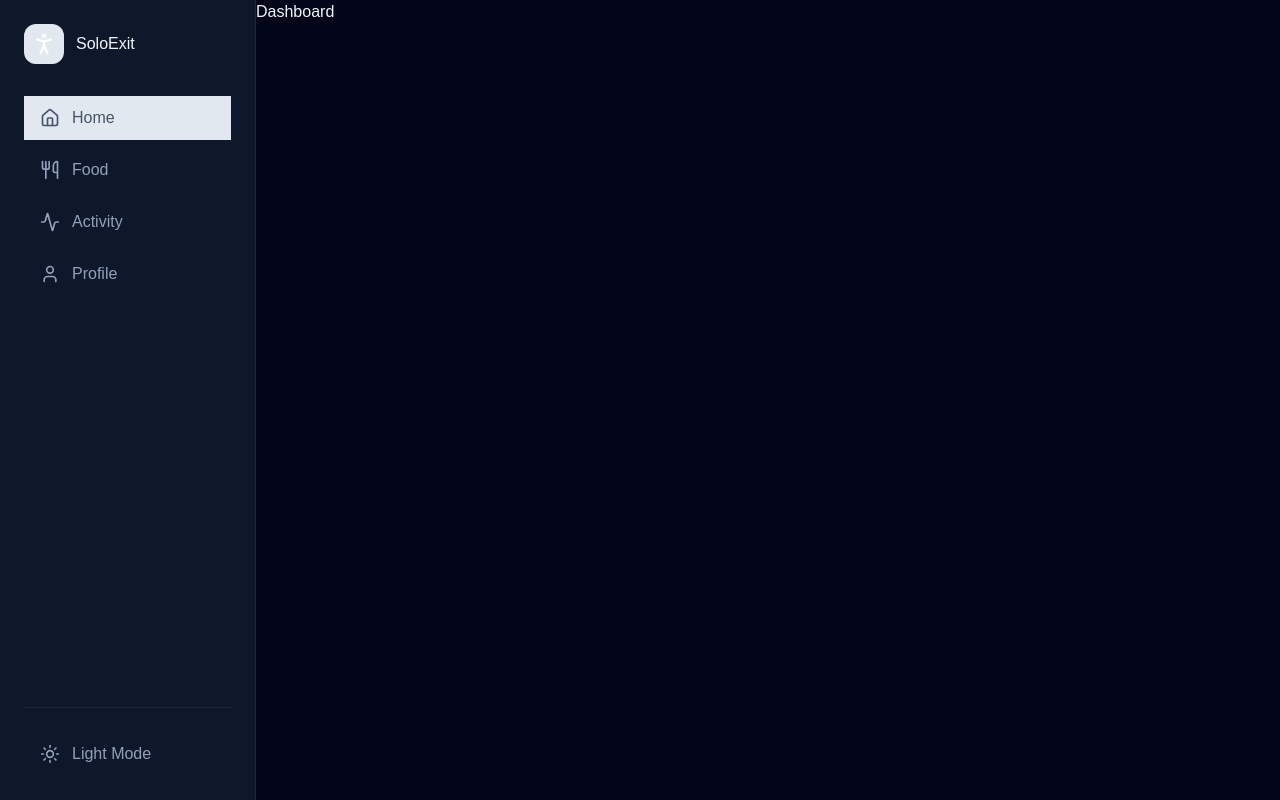
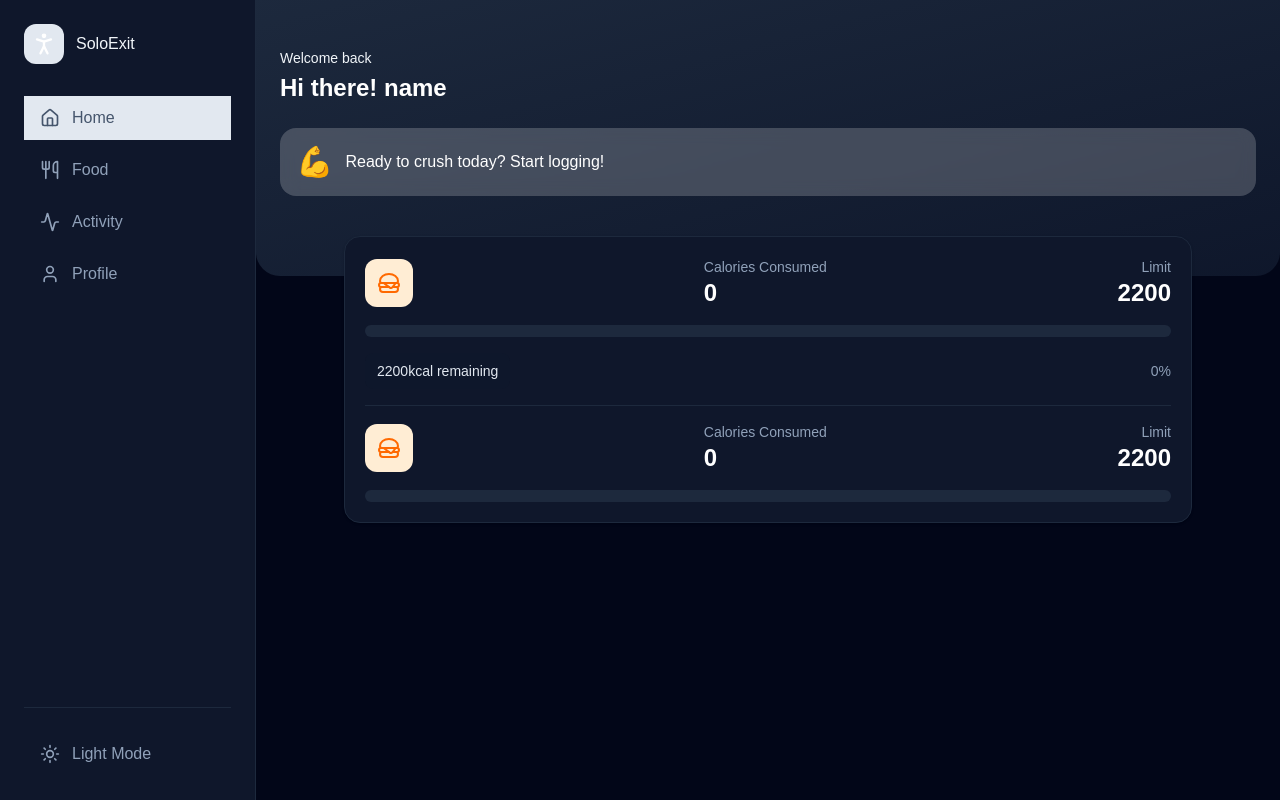
Before and after one commit to hanbit10/soloexit, a React (Vite) app in the folder client/: page / in a window 1280 px wide. Both pictures are taken after typing "name@example.com", "Sample123" into the empty fields and a click on the button "Login". Built offline with nearby package versions, Linux system fonts and the light colour scheme; a web font is replaced by a local one.

Commit message:
update Dashboard

```diff
--- a/client/src/components/ui/BottomNav.tsx
+++ b/client/src/components/ui/BottomNav.tsx
@@ -0,0 +1,31 @@
+import { ActivityIcon, HomeIcon, UserIcon, UtensilsIcon } from "lucide-react";
+import { NavLink } from "react-router-dom";
+
+const BottomNav = () => {
+  const navItems = [
+    { path: "/", label: "Home", icon: HomeIcon },
+    { path: "/food", label: "Food", icon: UtensilsIcon },
+    { path: "/activity", label: "Activity", icon: ActivityIcon },
+    { path: "/profile", label: "Profile", icon: UserIcon },
+  ];
+  return (
+    <nav className="fixed bottom-0 left-0 right-0 bg-white dark:bg-slate-900 border-t border-slate-100 dark:border-slate-800 px-4 pb-safe lg:hidden transition-colors duration-200">
+      <div className="max-w-lg mx-auto flex justify-around items-center h-16">
+        {navItems.map((item) => (
+          <NavLink
+            key={item.path}
+            to={item.path}
+            className={({ isActive }) =>
+              `flex flex-col items-center gap-1 px-4 py-2 rounded-xl transition-all duration-00 ${isActive ? "text-slate-600 dark:text-slate-400" : "text-slate-400 dark:text-slate-500 hover:text-slate-600 dark:hover:text-slate-300"}`
+            }
+          >
+            <item.icon className="size-5.5" />
+            <span className="text-xs font-medium">{item.label}</span>
+          </NavLink>
+        ))}
+      </div>
+    </nav>
+  );
+};
+
+export default BottomNav;
--- a/client/src/pages/Dashboard.tsx
+++ b/client/src/pages/Dashboard.tsx
@@ -1,7 +1,153 @@
+import { useEffect, useState } from "react";
+import { getMotivationalMessage } from "../assets/assets";
+import { useAppContext } from "../context/AppContext";
+import type { ActivityEntry, FoodEntry } from "../types";
+import Card from "../components/ui/Card";
+import ProgressBar from "../components/ProgressBar";
+import { HamburgerIcon } from "lucide-react";
+
 const Dashboard = () => {
+  const { user, allActivityLogs, allFoodLogs } = useAppContext();
+  const [todayFood, setTodayFood] = useState<FoodEntry[]>([]);
+  const [todayActivities, setTodayActivities] = useState<ActivityEntry[]>([]);
+
+  const DAILY_CALORIE_LIMIT: number = user?.dailyCalorieIntake || 2000;
+
+  // Load user data
+  const loadUserData = () => {
+    const today = new Date().toISOString().split("T")[0];
+    const foodData = allFoodLogs.filter(
+      (f: FoodEntry) => f.createdAt?.split("T")[0] === today,
+    );
+    setTodayFood(foodData);
+    const activityData = allActivityLogs.filter(
+      (f: ActivityEntry) => f.createdAt?.split("T")[0] === today,
+    );
+    setTodayActivities(activityData);
+  };
+
+  useEffect(() => {
+    (() => {
+      loadUserData();
+    })();
+  }, [allActivityLogs, allFoodLogs]);
+
+  const totalCalories: number = todayFood.reduce(
+    (sum, item) => sum + item.calories,
+    0,
+  );
+
+  const remainingCalories: number = DAILY_CALORIE_LIMIT - totalCalories;
+
+  const totalActiveMinutes: number = todayActivities.reduce(
+    (sum, item) => sum + item.duration,
+    0,
+  );
+
+  const totalBurned: number = todayActivities.reduce(
+    (sum, item) => sum + (item.calories || 0),
+    0,
+  );
+
+  const motivation = getMotivationalMessage(
+    totalCalories,
+    totalActiveMinutes,
+    DAILY_CALORIE_LIMIT,
+  );
+
   return (
-    <div>Dashboard</div>
-  )
-}
+    <div className="page-container">
+      {/* Header */}
+      <div className="dashboard-header">
+        <p className="text-slate-100 text-sm font-medium">Welcome back</p>
+        <h1 className="text-2xl font-bold mt-1">{`Hi there! ${user?.username}`}</h1>
 
-export default Dashboard
+        {/* Motivation Card */}
+        <div className="mt-6 bg-white/20 backdrop-blur-sm rounded-2xl p-4">
+          <div className="flex items-center gap-3">
+            <span className="text-3xl ">{motivation.emoji}</span>
+            <p className="text-white font-medium">{motivation.text}</p>
+          </div>
+        </div>
+      </div>
+
+      {/* Main Content */}
+      <div className="dashboard-grid">
+        {/* Calroies Card */}
+        <Card className="shadow-lg col-span-2">
+          <div className="flex items-center justify-between mb-4">
+            <div className="flex items-center gap-3">
+              <div className="w-12 h-12 rounded-xl bg-orange-100 flex items-center justify-center">
+                <HamburgerIcon className="w-6 h-6 text-orange-500" />
+              </div>
+            </div>
+            <div>
+              <p className="text-sm text-slate-500 dark:text-slate-400">
+                Calories Consumed
+              </p>
+              <p className="text-2xl font-bold text-slate-800 dark:text-white">
+                {totalCalories}
+              </p>
+            </div>
+            <div className="text-right">
+              <p className="text-sm text-slate-500 dark:text-slate-400">
+                Limit
+              </p>
+              <p className="text-2xl font-bold text-slate-800 dark:text-white">
+                {DAILY_CALORIE_LIMIT}
+              </p>
+            </div>
+          </div>
+          <ProgressBar value={totalCalories} max={DAILY_CALORIE_LIMIT} />
+
+          <div className="mt-4 flex justify-between items-center">
+            <div
+              className={`px-3 py-1.5 rounded-lg ${remainingCalories >= 0 ? "bg-slate-200 dark:bg-slate-900/10 text-slate-700 dark:text-slate-200" : "bg-red-50 dark:bg-red-900/10 text-red-700 dark:text-red-400"}`}
+            >
+              <span className="text-sm font-medium">
+                {remainingCalories >= 0
+                  ? `${remainingCalories}kcal remaining`
+                  : `${Math.abs(remainingCalories)} kcal over`}
+              </span>
+            </div>
+            <span className="text-sm text-slate-400">
+              {Math.round((totalCalories / DAILY_CALORIE_LIMIT) * 100)}%
+            </span>
+          </div>
+
+          <div className="border-t border-slate-100 dark:border-slate-800 my-4"></div>
+
+          <div className="flex items-center justify-between mb-4">
+            <div className="flex items-center gap-3">
+              <div className="w-12 h-12 rounded-xl bg-orange-100 flex items-center justify-center">
+                <HamburgerIcon className="w-6 h-6 text-orange-500" />
+              </div>
+            </div>
+            <div>
+              <p className="text-sm text-slate-500 dark:text-slate-400">
+                Calories Consumed
+              </p>
+              <p className="text-2xl font-bold text-slate-800 dark:text-white">
+                {totalCalories}
+              </p>
+            </div>
+            <div className="text-right">
+              <p className="text-sm text-slate-500 dark:text-slate-400">
+                Limit
+              </p>
+              <p className="text-2xl font-bold text-slate-800 dark:text-white">
+                {DAILY_CALORIE_LIMIT}
+              </p>
+            </div>
+          </div>
+          <ProgressBar
+            value={totalBurned}
+            max={user?.dailyCalorieBurn || 400}
+          />
+        </Card>
+      </div>
+    </div>
+  );
+};
+
+export default Dashboard;
--- a/client/src/pages/Layout.tsx
+++ b/client/src/pages/Layout.tsx
@@ -1,5 +1,6 @@
 import { Outlet } from "react-router-dom";
 import Sidebar from "../components/ui/Sidebar";
+import BottomNav from "../components/ui/BottomNav";
 
 const Layout = () => {
   return (
@@ -8,6 +9,7 @@ const Layout = () => {
       <div className="flex-1 overflow-y-scroll">
         <Outlet />
       </div>
+      <BottomNav />
     </div>
   );
 };
```
Also changed, not shown: client/src/components/ui/Card.tsx (renamed from client/src/components/Card.tsx).
